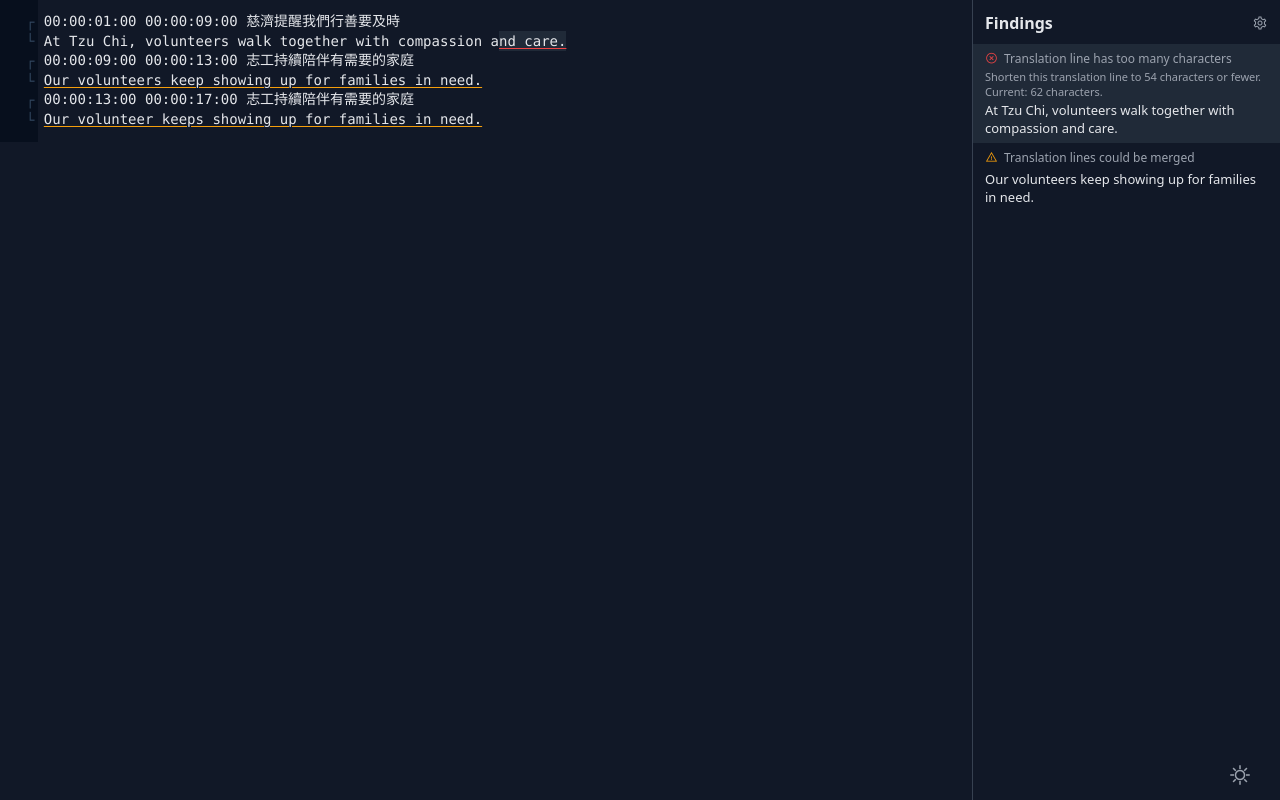
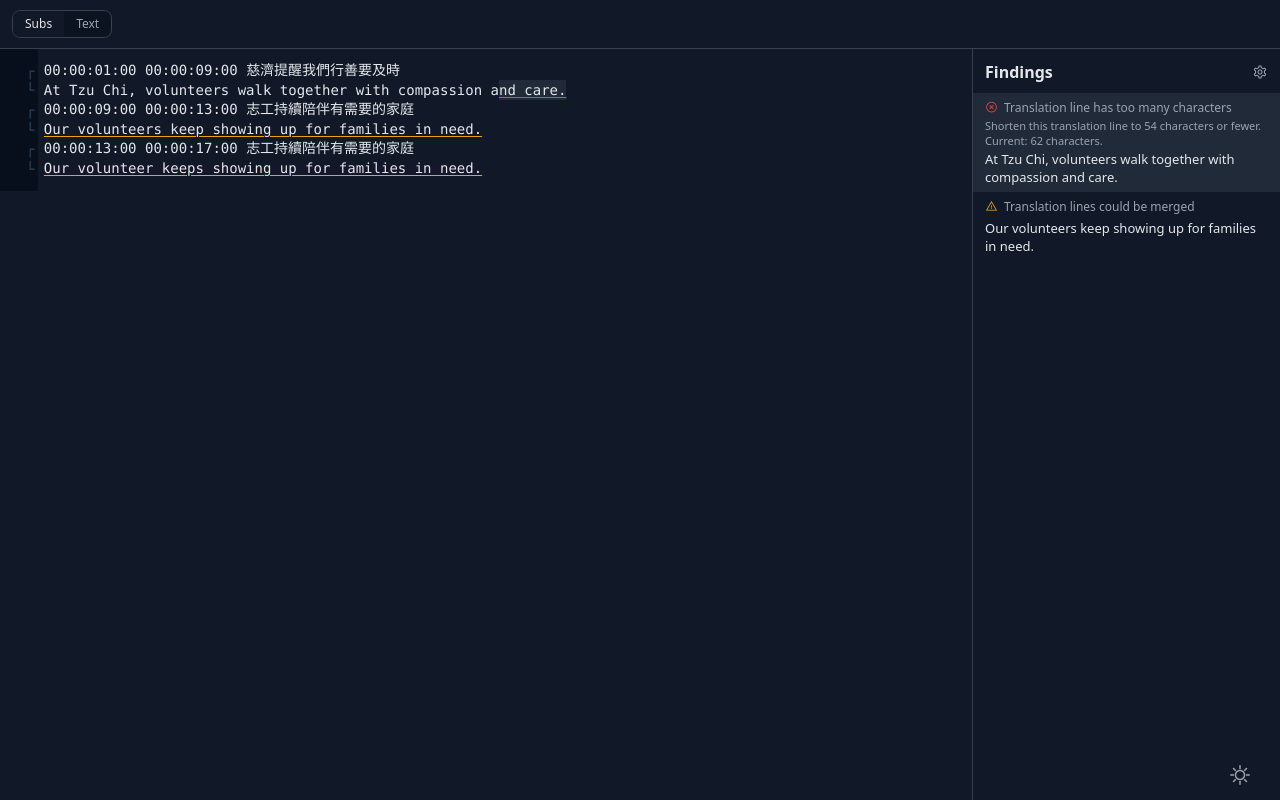
Before and after one commit to weiying-chen/sub, a React (Vite) app: page / in a window 1280 px wide. Built offline with nearby package versions, Linux system fonts and the light colour scheme; a web font is replaced by a local one.

Commit message:
Add text mode switcher to web UI

```diff
--- a/src/App.tsx
+++ b/src/App.tsx
@@ -31,11 +31,13 @@ import properNounsText from "../punctuation-proper-nouns.txt?raw"
 
 const RULES_MODAL_ANIMATION_MS = 170
 const RULE_FILTERS_STORAGE_KEY = "subs.ruleFilters"
+const MODE_STORAGE_KEY = "subs.analysisType"
 const EDITOR_TEXT_STORAGE_KEY = "subs.editorText"
 const MAX_CPS_STORAGE_KEY = "subs.maxCps"
 const MIN_CPS_STORAGE_KEY = "subs.minCps"
 const THEME_STORAGE_KEY = "subs.theme"
 const FINDINGS_MOTION_SUPPRESS_MS = 220
+type AppAnalysisType = "subs" | "text"
 
 type RuleOption = {
   type: Finding["type"]
@@ -76,27 +78,63 @@ const RULE_OPTIONS: RuleOption[] = RULE_OPTION_SPECS.map((spec) => {
 })
 
 const DISPLAYED_RULE_TYPES = new Set<Finding["type"]>(RULE_OPTIONS.map((rule) => rule.type))
-const DEFAULT_UI_ENABLED_RULE_TYPES: Finding["type"][] = [
-  "MAX_CHARS",
-  "MERGE_CANDIDATE",
-  "JOINABLE_BREAK",
-  "NUMBER_STYLE",
-  "PUNCTUATION",
-  "MAX_CPS",
+const ANALYSIS_TYPE_OPTIONS: Array<{ type: AppAnalysisType; label: string }> = [
+  { type: "subs", label: "Subs" },
+  { type: "text", label: "Text" },
 ]
-const DEFAULT_ENABLED_RULE_TYPES = DEFAULT_UI_ENABLED_RULE_TYPES.filter(
-  (type) => DISPLAYED_RULE_TYPES.has(type)
-)
+const APPLICABLE_RULE_TYPES_BY_ANALYSIS_TYPE: Record<AppAnalysisType, Set<Finding["type"]>> = {
+  subs: new Set<Finding["type"]>(RULE_OPTIONS.map((rule) => rule.type)),
+  text: new Set<Finding["type"]>([
+    "MAX_CHARS",
+    "LEADING_WHITESPACE",
+    "NUMBER_STYLE",
+    "PERCENT_STYLE",
+    "DASH_STYLE",
+    "CAPITALIZATION",
+  ]),
+}
+const DEFAULT_UI_ENABLED_RULE_TYPES_BY_ANALYSIS_TYPE: Record<AppAnalysisType, Finding["type"][]> = {
+  subs: [
+    "MAX_CHARS",
+    "MERGE_CANDIDATE",
+    "JOINABLE_BREAK",
+    "NUMBER_STYLE",
+    "PUNCTUATION",
+    "MAX_CPS",
+  ],
+  text: ["MAX_CHARS", "NUMBER_STYLE", "DASH_STYLE", "PERCENT_STYLE"],
+}
 const WARNING_RULE_TYPES = RULE_OPTIONS.filter((rule) => rule.severity === "warn").map(
   (rule) => rule.type
 )
 
-function loadEnabledRuleTypes(): Set<Finding["type"]> {
-  const fallback = new Set<Finding["type"]>(DEFAULT_ENABLED_RULE_TYPES)
+function loadStoredAnalysisType(): AppAnalysisType {
+  if (typeof window === "undefined") return "subs"
+  try {
+    const raw = window.localStorage.getItem(MODE_STORAGE_KEY)
+    if (raw === "subs" || raw === "text") return raw
+    return "subs"
+  } catch {
+    return "subs"
+  }
+}
+
+function getRuleFiltersStorageKey(type: AppAnalysisType): string {
+  if (type === "subs") return RULE_FILTERS_STORAGE_KEY
+  return `${RULE_FILTERS_STORAGE_KEY}.${type}`
+}
+
+function loadEnabledRuleTypes(type: AppAnalysisType): Set<Finding["type"]> {
+  const applicable = APPLICABLE_RULE_TYPES_BY_ANALYSIS_TYPE[type]
+  const fallback = new Set<Finding["type"]>(
+    DEFAULT_UI_ENABLED_RULE_TYPES_BY_ANALYSIS_TYPE[type].filter(
+      (ruleType) => DISPLAYED_RULE_TYPES.has(ruleType) && applicable.has(ruleType)
+    )
+  )
   if (typeof window === "undefined") return fallback
 
   try {
-    const raw = window.localStorage.getItem(RULE_FILTERS_STORAGE_KEY)
+    const raw = window.localStorage.getItem(getRuleFiltersStorageKey(type))
     if (!raw) return fallback
 
     const parsed = JSON.parse(raw)
@@ -105,7 +143,9 @@ function loadEnabledRuleTypes(): Set<Finding["type"]> {
     const allowed = DISPLAYED_RULE_TYPES
     const selected = parsed.filter(
       (entry): entry is Finding["type"] =>
-        typeof entry === "string" && allowed.has(entry as Finding["type"])
+        typeof entry === "string" &&
+        allowed.has(entry as Finding["type"]) &&
+        applicable.has(entry as Finding["type"])
     )
     if (parsed.length > 0 && selected.length === 0) return fallback
     return new Set(selected)
@@ -452,6 +492,9 @@ export default function App({
   includeWarnings = true,
   colorizeGutterIndicators = false,
 }: AppProps) {
+  const [analysisType, setAnalysisType] = useState<AppAnalysisType>(() =>
+    loadStoredAnalysisType()
+  )
   const [theme, setTheme] = useState<"dark" | "light">(() => loadStoredTheme())
   const editorScrollRef = useRef<HTMLDivElement | null>(null)
 
@@ -467,7 +510,7 @@ export default function App({
   const [view, setView] = useState<EditorView | null>(null)
   const [activeFindingId, setActiveFindingId] = useState<string | null>(null)
   const [enabledRuleTypes, setEnabledRuleTypes] = useState<Set<Finding["type"]>>(
-    () => loadEnabledRuleTypes()
+    () => loadEnabledRuleTypes(loadStoredAnalysisType())
   )
   const [isRulesModalOpen, setIsRulesModalOpen] = useState(false)
   const [isRulesModalMounted, setIsRulesModalMounted] = useState(false)
@@ -500,11 +543,20 @@ export default function App({
 
   useEffect(() => {
     if (typeof window === "undefined") return
+    window.localStorage.setItem(MODE_STORAGE_KEY, analysisType)
+  }, [analysisType])
+
+  useEffect(() => {
+    setEnabledRuleTypes(loadEnabledRuleTypes(analysisType))
+  }, [analysisType])
+
+  useEffect(() => {
+    if (typeof window === "undefined") return
     window.localStorage.setItem(
-      RULE_FILTERS_STORAGE_KEY,
+      getRuleFiltersStorageKey(analysisType),
       JSON.stringify(Array.from(enabledRuleTypes))
     )
-  }, [enabledRuleTypes])
+  }, [enabledRuleTypes, analysisType])
 
   useEffect(() => {
     if (typeof window === "undefined") return
@@ -597,17 +649,17 @@ export default function App({
   }, [minCpsDraft, minCps, maxCps, suppressFindingMotionForRuleChange])
 
   const analysisEnabledRuleTypes = useMemo(() => {
+    const applicable = APPLICABLE_RULE_TYPES_BY_ANALYSIS_TYPE[analysisType]
+    const filtered = Array.from(enabledRuleTypes).filter((type) => applicable.has(type))
     return includeWarnings
-      ? Array.from(enabledRuleTypes)
-      : Array.from(enabledRuleTypes).filter(
-          (type) => !WARNING_RULE_TYPES.includes(type)
-        )
-  }, [enabledRuleTypes, includeWarnings])
+      ? filtered
+      : filtered.filter((type) => !WARNING_RULE_TYPES.includes(type))
+  }, [enabledRuleTypes, includeWarnings, analysisType])
 
   const rawRuleOutputs = useMemo<Metric[]>(() => {
     return buildAnalysisOutput({
       text: value,
-      type: "subs",
+      type: analysisType,
       ruleSet: "findings",
       output: "metrics",
       enabledRuleTypes: analysisEnabledRuleTypes,
@@ -617,7 +669,7 @@ export default function App({
       properNouns,
       abbreviations: punctuationAbbreviations,
     }) as Metric[]
-  }, [value, analysisEnabledRuleTypes, maxCps, minCps])
+  }, [value, analysisEnabledRuleTypes, maxCps, minCps, analysisType])
 
   const findings = useMemo<Finding[]>(() => {
     return getFindings(rawRuleOutputs, { includeWarnings })
@@ -627,7 +679,7 @@ export default function App({
   const cpsMetrics = useMemo<Metric[]>(() => {
     return buildAnalysisOutput({
       text: value,
-      type: "subs",
+      type: analysisType,
       ruleSet: "metrics",
       output: "metrics",
       enabledRuleTypes: analysisEnabledRuleTypes,
@@ -637,7 +689,7 @@ export default function App({
       properNouns,
       abbreviations: punctuationAbbreviations,
     }) as Metric[]
-  }, [value, analysisEnabledRuleTypes, maxCps, minCps])
+  }, [value, analysisEnabledRuleTypes, maxCps, minCps, analysisType])
 
   useEffect(() => {
     console.log("[analysis] cps metrics", cpsMetrics)
@@ -717,10 +769,38 @@ export default function App({
     setTheme((t) => (t === "dark" ? "light" : "dark"))
   }, [])
 
+  const handleAnalysisTypeChange = useCallback(
+    (nextType: AppAnalysisType) => {
+      if (nextType === analysisType) return
+      suppressFindingMotionForRuleChange()
+      setAnalysisType(nextType)
+    },
+    [analysisType, suppressFindingMotionForRuleChange]
+  )
+
+  const applicableRuleTypes = APPLICABLE_RULE_TYPES_BY_ANALYSIS_TYPE[analysisType]
+
   return (
     <div
       className={`app-shell${suppressFindingMotion ? " findings-motion-paused" : ""}`}
     >
+      <div className="app-topbar">
+        <div className="mode-switcher" role="group" aria-label="Analysis mode">
+          {ANALYSIS_TYPE_OPTIONS.map((option) => (
+            <button
+              key={option.type}
+              type="button"
+              className={`mode-switcher-button${
+                analysisType === option.type ? " is-active" : ""
+              }`}
+              aria-pressed={analysisType === option.type}
+              onClick={() => handleAnalysisTypeChange(option.type)}
+            >
+              {option.label}
+            </button>
+          ))}
+        </div>
+      </div>
       <div className="app-editor-wrap">
         <div className="app-editor-scroll" ref={editorScrollRef}>
           <div className="app-editor-inner">
@@ -834,11 +914,17 @@ export default function App({
                   <span>Errors</span>
                 </div>
                 {RULE_OPTIONS.filter((rule) => rule.severity === "error").map((rule) => (
-                  <div key={rule.type} className="rules-modal-rule">
+                  <div
+                    key={rule.type}
+                    className={`rules-modal-rule${
+                      applicableRuleTypes.has(rule.type) ? "" : " is-disabled"
+                    }`}
+                  >
                     <label className="rules-modal-checkbox">
                       <input
                         type="checkbox"
                         checked={enabledRuleTypes.has(rule.type)}
+                        disabled={!applicableRuleTypes.has(rule.type)}
                         onChange={() => toggleRule(rule.type)}
                       />
                       <span className="rules-modal-checkbox-label">{rule.label}</span>
@@ -853,7 +939,10 @@ export default function App({
                             value={maxCpsDraft}
                             aria-label="Max CPS"
                             placeholder="Max CPS"
-                            disabled={!enabledRuleTypes.has("MAX_CPS")}
+                            disabled={
+                              !applicableRuleTypes.has("MAX_CPS") ||
+                              !enabledRuleTypes.has("MAX_CPS")
+                            }
                             onChange={(e) => handleMaxCpsChange(e.target.value)}
                             onBlur={commitMaxCpsDraft}
                             onKeyDown={(e) => {
@@ -876,11 +965,17 @@ export default function App({
                   <span>Warnings</span>
                 </div>
                 {RULE_OPTIONS.filter((rule) => rule.severity === "warn").map((rule) => (
-                  <div key={rule.type} className="rules-modal-rule">
+                  <div
+                    key={rule.type}
+                    className={`rules-modal-rule${
+                      applicableRuleTypes.has(rule.type) ? "" : " is-disabled"
+                    }`}
+                  >
                     <label className="rules-modal-checkbox">
                       <input
                         type="checkbox"
                         checked={enabledRuleTypes.has(rule.type)}
+                        disabled={!applicableRuleTypes.has(rule.type)}
                         onChange={() => toggleRule(rule.type)}
                       />
                       <span className="rules-modal-checkbox-label">{rule.label}</span>
@@ -895,7 +990,10 @@ export default function App({
                             value={minCpsDraft}
                             aria-label="Min CPS"
                             placeholder="Min CPS"
-                            disabled={!enabledRuleTypes.has("MIN_CPS")}
+                            disabled={
+                              !applicableRuleTypes.has("MIN_CPS") ||
+                              !enabledRuleTypes.has("MIN_CPS")
+                            }
                             onChange={(e) => handleMinCpsChange(e.target.value)}
                             onBlur={commitMinCpsDraft}
                             onKeyDown={(e) => {
--- a/src/analysis/analyzeTextByType.ts
+++ b/src/analysis/analyzeTextByType.ts
@@ -1,11 +1,11 @@
 import type { Metric } from './types'
 import type { SegmentRule } from './segments'
 
-import { analyzeSegments, parseNews, parseSubs } from './segments'
+import { analyzeSegments, parseNews, parseSubs, parseText } from './segments'
 import { normalizeLineEndings } from '../shared/normalizeLineEndings'
 import type { ParseBlockOptions } from '../shared/tsvRuns'
 
-export type AnalysisType = 'subs' | 'news'
+export type AnalysisType = 'subs' | 'news' | 'text'
 
 export function analyzeTextByType(
   text: string,
@@ -18,7 +18,9 @@ export function analyzeTextByType(
   const parsed =
     type === 'news'
       ? parseNews(normalizedText)
-      : parseSubs(normalizedText, options.parseOptions)
+      : type === 'text'
+        ? parseText(normalizedText)
+        : parseSubs(normalizedText, options.parseOptions)
   const segments =
     parsed.length > 0 ? parsed : [{ lineIndex: 0, translation: '' }]
   return analyzeSegments(segments, rules, {
--- a/src/analysis/buildAnalysisOutput.ts
+++ b/src/analysis/buildAnalysisOutput.ts
@@ -11,6 +11,8 @@ import { superPeopleRule } from './superPeopleRule'
 import type { Metric, Finding } from './types'
 import { getFindings } from '../shared/findings'
 import { filterSegments } from './segmentRuleFilters'
+import { leadingWhitespaceRule } from './leadingWhitespaceRule'
+import { percentStyleRule } from './percentStyleRule'
 import { DEFAULT_MAX_CHARS } from '../shared/maxChars'
 
 export type AnalysisRuleSet = 'findings' | 'metrics'
@@ -78,6 +80,27 @@ function buildRules(options: BuildAnalysisOutputOptions) {
     return rules
   }
 
+  if (type === 'text') {
+    const enabled = enabledRuleTypes ? new Set<Metric['type']>(enabledRuleTypes) : null
+    const rules = []
+    const maxCharsLimit = Math.max(1, maxChars ?? DEFAULT_MAX_CHARS)
+
+    if (!enabled || enabled.has('MAX_CHARS')) rules.push(maxCharsRule(maxCharsLimit))
+    if (!enabled || enabled.has('LEADING_WHITESPACE')) rules.push(leadingWhitespaceRule())
+    if (!enabled || enabled.has('NUMBER_STYLE')) rules.push(numberStyleRule())
+    if (!enabled || enabled.has('PERCENT_STYLE')) rules.push(percentStyleRule())
+    if (!enabled || enabled.has('DASH_STYLE')) rules.push(dashStyleRule())
+    if (!enabled || enabled.has('CAPITALIZATION')) {
+      rules.push(
+        capitalizationRule({
+          terms: capitalizationTerms,
+        })
+      )
+    }
+
+    return rules
+  }
+
   const assembly = ruleSet === 'findings' ? createSubsFindingsRules : createSubsMetricsRules
   return assembly({
     capitalizationTerms,
--- a/src/analysis/segments.ts
+++ b/src/analysis/segments.ts
@@ -102,6 +102,25 @@ export function parseSubs(
       startFrames: block.startFrames,
       endFrames: block.endFrames,
       targetLines,
+    })
+  }
+
+  return segments
+}
+
+export function parseText(text: string): Segment[] {
+  const lines = text.split('\n')
+  const segments: Segment[] = []
+
+  for (let i = 0; i < lines.length; i += 1) {
+    const raw = lines[i] ?? ''
+    if (!isEnglishLikeLine(raw)) continue
+
+    segments.push({
+      lineIndex: i,
+      lineIndexEnd: i,
+      translation: raw,
+      targetLines: [{ lineIndex: i, lineText: raw }],
     })
   }
 
@@ -420,7 +439,7 @@ function isNewsSourceLine(text: string): boolean {
   return cjkRe.test(trimmed)
 }
 
-function isEnglishLikeLine(text: string): boolean {
+export function isEnglishLikeLine(text: string): boolean {
   const trimmed = text.trim()
   if (trimmed === '') return false
   if (trimmed.startsWith('(') || trimmed.startsWith('[')) return false
--- a/src/cli/analyze.ts
+++ b/src/cli/analyze.ts
@@ -5,7 +5,7 @@ import { buildAnalyzeOutput } from './analyzeOutput'
 
 function printUsage() {
   console.error(
-    'Usage: analyze <file>|--text/-t "..." [--type subs|news] [--mode metrics|findings] [--rule NAME] [--no-warn] [--baseline path] [--ignore-empty-lines]'
+    'Usage: analyze <file>|--text/-t "..." [--type subs|news|text] [--mode metrics|findings] [--rule NAME] [--no-warn] [--baseline path] [--ignore-empty-lines]'
   )
 }
 
@@ -20,7 +20,7 @@ function readStdin(): Promise<string> {
   })
 }
 
-if (args.type !== 'subs' && args.type !== 'news') {
+if (args.type !== 'subs' && args.type !== 'news' && args.type !== 'text') {
   printUsage()
   process.exit(1)
 }
@@ -51,7 +51,7 @@ if (!text.trim() && !args.filePath && !args.textArg) {
   process.exit(1)
 }
 
-if (args.type === 'news' && args.baselinePath) {
+if (args.type !== 'subs' && args.baselinePath) {
   console.warn('WARN --baseline is only supported with --type subs; ignoring.')
 }
 
--- a/src/cli/analyzeArgs.ts
+++ b/src/cli/analyzeArgs.ts
@@ -3,7 +3,7 @@ import { parseSharedCliFlags } from './sharedArgs'
 export type AnalyzeArgs = {
   filePath: string | null
   textArg: string
-  type: 'subs' | 'news' | string
+  type: 'subs' | 'news' | 'text' | string
   includeWarnings: boolean
   mode: 'metrics' | 'findings' | string
   ruleFilters: string[]
--- a/src/cli/analyzeOutput.ts
+++ b/src/cli/analyzeOutput.ts
@@ -1,6 +1,7 @@
 import { buildAnalysisOutput } from '../analysis/buildAnalysisOutput'
 import type { Metric, Finding } from '../analysis/types'
 import { resolveSubsFindingRuleFilters } from '../analysis/subsFindingDefaults'
+import { resolveTextFindingRuleFilters } from '../analysis/textFindingDefaults'
 import {
   loadAbbreviations,
   loadCapitalizationTerms,
@@ -8,7 +9,7 @@ import {
 } from './properNouns'
 
 export type AnalyzeOptions = {
-  type: 'subs' | 'news'
+  type: 'subs' | 'news' | 'text'
   mode?: 'metrics' | 'findings'
   ruleFilters?: string[]
   baselineText?: string
@@ -23,6 +24,8 @@ export async function buildAnalyzeOutput(
   const enabledFindingTypes =
     options.type === 'subs'
       ? resolveSubsFindingRuleFilters(options.ruleFilters as Metric['type'][] | undefined)
+      : options.type === 'text'
+        ? resolveTextFindingRuleFilters(options.ruleFilters as Metric['type'][] | undefined)
       : (options.ruleFilters?.length ?? 0) > 0
         ? (options.ruleFilters as Metric['type'][])
         : undefined
--- a/src/index.css
+++ b/src/index.css
@@ -206,6 +206,45 @@ body {
   background: var(--bg);
   color: var(--text);
   overflow: hidden;
+}
+
+.app-topbar {
+  display: flex;
+  align-items: center;
+  gap: 10px;
+  padding: 10px 12px;
+  border-bottom: 1px solid var(--border);
+  background: var(--bg);
+}
+
+.mode-switcher {
+  display: inline-flex;
+  align-items: center;
+  border: 1px solid var(--border);
+  border-radius: 8px;
+  overflow: hidden;
+  background: var(--panel);
+}
+
+.mode-switcher-button {
+  border: none;
+  background: transparent;
+  color: var(--muted);
+  font: inherit;
+  font-size: 12px;
+  line-height: 1;
+  padding: 7px 12px;
+  cursor: pointer;
+}
+
+.mode-switcher-button:hover {
+  color: var(--text);
+  background: var(--panel-hover);
+}
+
+.mode-switcher-button.is-active {
+  color: var(--text);
+  background: var(--bg);
 }
 
 .app-editor-wrap {
@@ -422,6 +461,10 @@ body {
   gap: 4px;
 }
 
+.rules-modal-rule.is-disabled {
+  opacity: 0.6;
+}
+
 .rules-modal-group-title {
   display: flex;
   align-items: center;
```
Also changed, not shown: src/analysis/textFindingDefaults.ts (added, +19 -0 lines), 2 other files (tests, documents, lock files or other folders).
